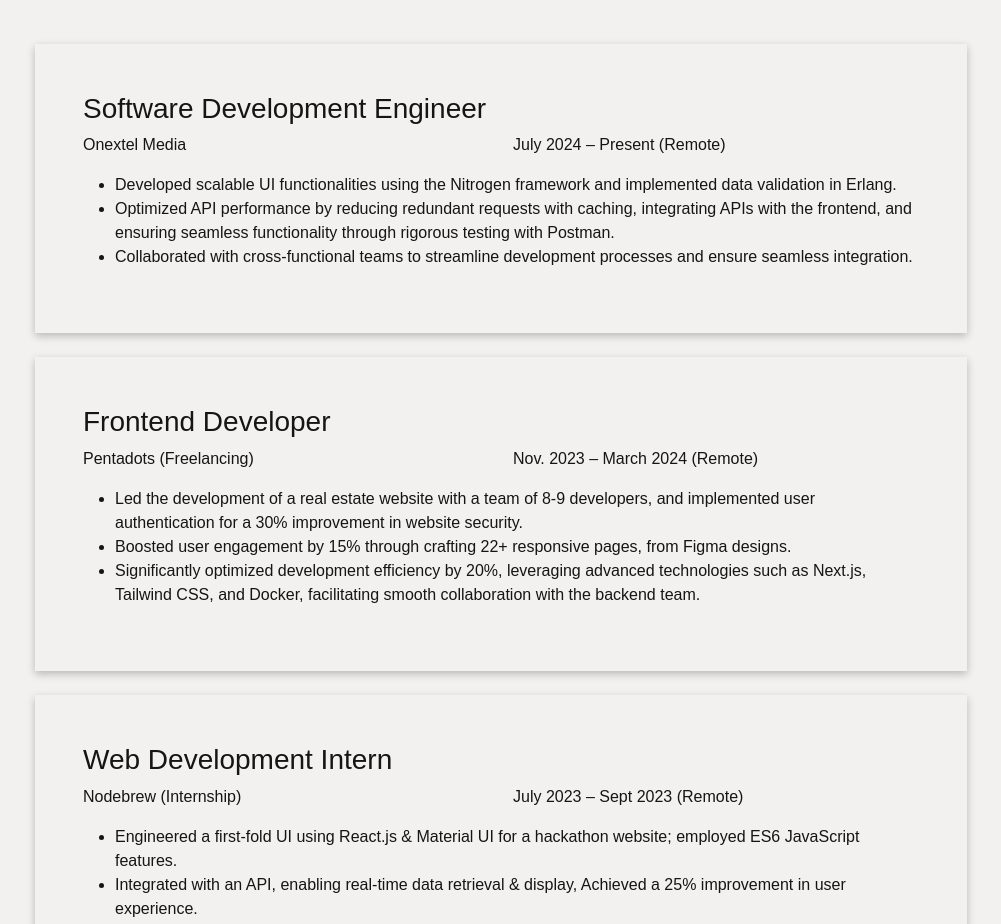
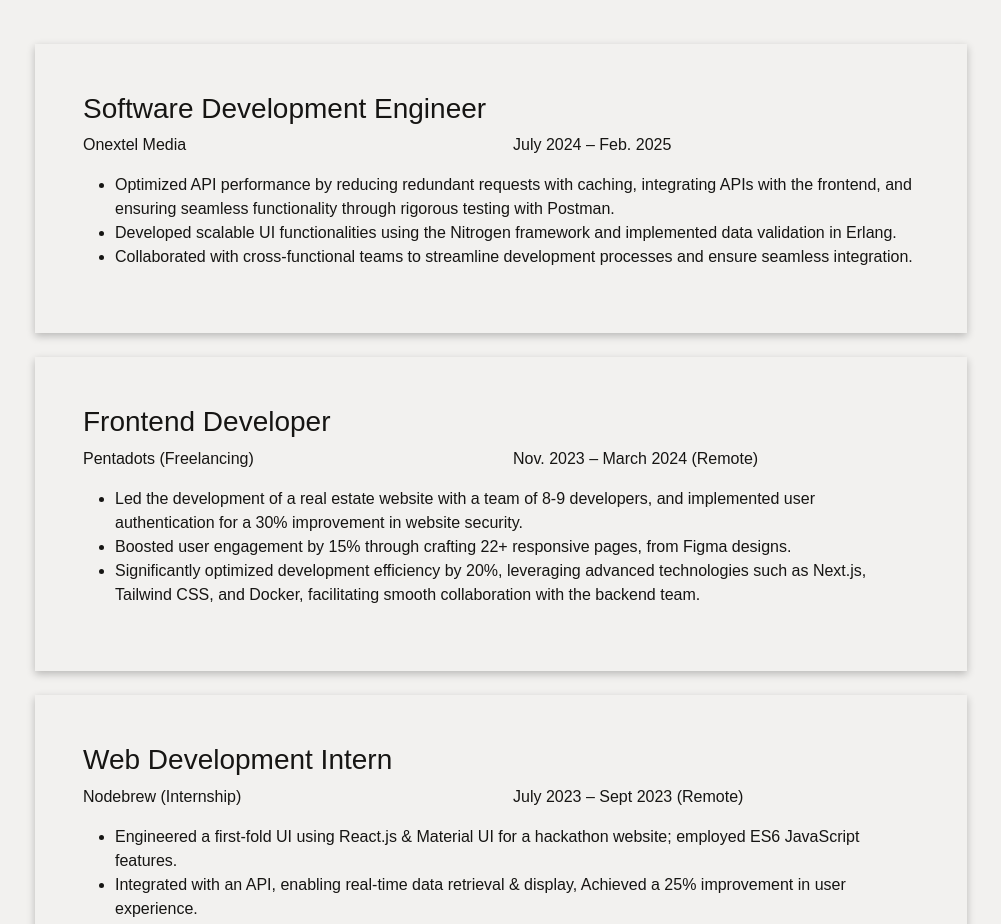
Before and after one commit to Cvanshulll/Vanshul_Portfolio, a React (Create React App) app in the folder portfolio/: page / in a window 1280 px wide. Shown: the part 3880-4804 px from the top of the page, without its empty margins (139-1140 px from the left). Built offline with nearby package versions, Linux system fonts and the light colour scheme; a web font is replaced by a local one.

Commit message:
Reorganize job details and update timelines

```diff
--- a/portfolio/src/components/ExpData.js
+++ b/portfolio/src/components/ExpData.js
@@ -3,17 +3,17 @@
     title: "Software Development Engineer",
     company: "Onextel Media",
     detail: [
+      { info: "Optimized API performance by reducing redundant requests with caching, integrating APIs with the frontend, and ensuring seamless functionality through rigorous testing with Postman." },
       {
         info:
           "Developed scalable UI functionalities using the Nitrogen framework and implemented data validation in Erlang."
       },
-      { info: "Optimized API performance by reducing redundant requests with caching, integrating APIs with the frontend, and ensuring seamless functionality through rigorous testing with Postman." },
       {
         info:
           "Collaborated with cross-functional teams to streamline development processes and ensure seamless integration."
       }
     ],
-    timeline: "July 2024 – Present (Remote)",
+    timeline: "July 2024 – Feb. 2025",
     // codeLink: "https://talentboltz.netlify.app/home/",
     // demoLink: "https://",
     // certificateLink: "https://drive.google.com/file/d/1z7A_uXVvHmkPGhnLE_lrNmjzOLSDGkB-/view"
```
